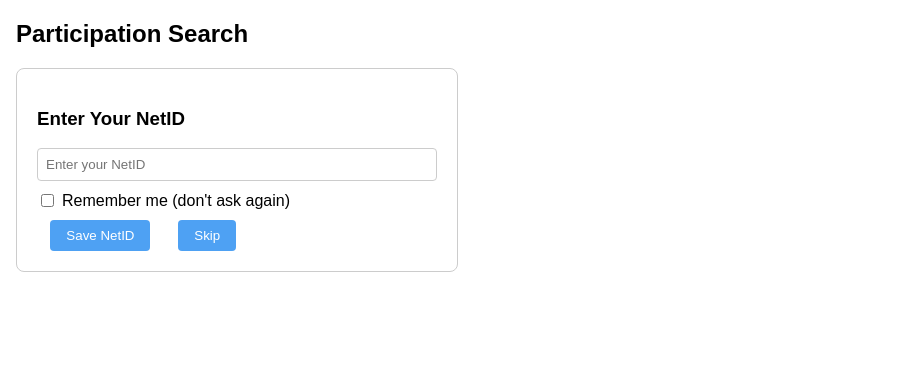
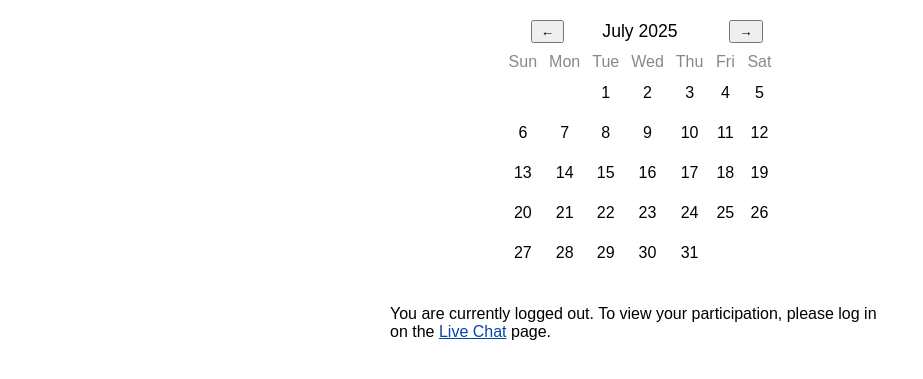
Before and after one commit to nathanielhobbs/foundations-site, a Flask app: page /participation_search in a window 1280 px wide. Shown: the part 84-463 px from the top of the page, without its empty margins (0-923 px from the left). Run offline with Flask 3, Linux system fonts and the light colour scheme.

Commit message:
random updates: updated git and ssh pages with better instruction, fixed kicking in chat

```diff
--- a/app.py
+++ b/app.py
@@ -2,7 +2,7 @@ import os
 import requests
 from dotenv import load_dotenv
 from flask import Flask, render_template, request, Response, abort#, redirect
-from flask_socketio import SocketIO, emit, join_room
+from flask_socketio import SocketIO, emit, join_room, disconnect
 import redis
 from datetime import datetime
 import json
@@ -40,6 +40,8 @@ assignments = [
     }
 ]
 
+# Track socket id to netid/section
+socket_to_user = {}
 
 def check_admin_access():
     code = request.args.get("code")
@@ -221,6 +223,8 @@ def on_join(data):
     join_room(section)
     if netid:
         r.sadd(f"chat:participants:{section}", netid)
+        # Track socket id to netid/section
+        socket_to_user[request.sid] = {"netid": netid, "section": section}
         # Broadcast updated list to room
         participants = list(r.smembers(f"chat:participants:{section}"))
         socketio.emit("participants", {"section": section, "participants": participants}, to=section)
@@ -229,13 +233,53 @@ def on_join(data):
 
 @socketio.on("disconnect")
 def on_disconnect():
-    # Remove user from all participant sets (not perfect, but works for demo)
-    netid = flask_session.get("netid") or "unknown"
-    for key in r.keys("chat:participants:*"):
-        r.srem(key, netid)
-        section = key.split(":")[-1]
-        participants = list(r.smembers(key))
+    sid = request.sid
+    user = socket_to_user.pop(sid, None)
+    if user:
+        netid = user["netid"]
+        section = user["section"]
+        print(f"Disconnect: removing {netid} from section {section}")
+        r.srem(f"chat:participants:{section}", netid)
+        participants = list(r.smembers(f"chat:participants:{section}"))
         socketio.emit("participants", {"section": section, "participants": participants}, to=section)
+    else:
+        print(f"Disconnect: sid {sid} not found in socket_to_user")
+
+@socketio.on("kick_user")
+def handle_kick_user(data):
+    section = data.get("section")
+    netid = data.get("netid")
+    admin_netid = data.get("admin_netid")
+    admin_password = data.get("admin_password")
+    # Only allow admin to kick
+    if not check_admin_auth(admin_netid, admin_password):
+        print(f"Kick denied: invalid admin credentials for {admin_netid}")
+        return
+    print(f"Admin {admin_netid} is attempting to kick {netid} from section {section}")
+    print(f"Current socket_to_user mapping: {socket_to_user}")
+    found = False
+    for sid, info in list(socket_to_user.items()):
+        print(f"Checking sid {sid}: {info}")
+        if info["netid"] == netid and str(info["section"]) == str(section):
+            print(f"Kicking user {netid} (sid {sid}) from section {section}")
+            # Remove from participants set
+            r.srem(f"chat:participants:{section}", netid)
+            participants = list(r.smembers(f"chat:participants:{section}"))
+            socketio.emit("participants", {"section": section, "participants": participants}, to=section)
+            # Notify and disconnect the user
+            socketio.emit("kicked", {"reason": "You have been removed from the chat by an administrator."}, to=sid)
+            disconnect(sid)
+            socket_to_user.pop(sid, None)
+            found = True
+            break
+    if not found:
+        print(f"Kick: user {netid} not found in socket_to_user, but will remove from Redis anyway.")
+        r.srem(f"chat:participants:{section}", netid)
+        participants = list(r.smembers(f"chat:participants:{section}"))
+        socketio.emit("participants", {"section": section, "participants": participants}, to=section)
+    # Emit updated participants list again to ensure frontend updates
+    participants = list(r.smembers(f"chat:participants:{section}"))
+    socketio.emit("participants", {"section": section, "participants": participants}, to=section)
 
 @socketio.on("get_participants")
 def handle_get_participants(data):
@@ -482,10 +526,11 @@ def search_netid():
     query = request.args.get("netid", "").strip().lower()
     if not query:
         # Render a search form with the nav bar
-        return render_template("participation_search.html", query=None, results=None)
+        return render_template("participation_search.html", query=None, results=None, participation_dates=[])
 
     keys = r.keys("participation:*:*")
     results = []
+    participation_dates = set()
 
     for key in keys:
         try:
@@ -493,10 +538,13 @@ def search_netid():
             section = int(section)
             if query in r.smembers(key):
                 results.append((date, section))
+                participation_dates.add(date)
         except ValueError:
             continue
 
-    return render_template("participation_search.html", query=query, results=results)
+    participation_dates = sorted(participation_dates)
+
+    return render_template("participation_search.html", query=query, results=results, participation_dates=participation_dates)
 
 @app.route("/tutorials")
 def tutorials():
--- a/templates/index.html
+++ b/templates/index.html
@@ -4,14 +4,16 @@
 {% block content %}
 <h1>Welcome to Foundations of Business Programming</h1>
 
-<p><strong>Python</strong> is one of the most widely used programming languages in the world. It's known for being readable, beginner-friendly, and powerful enough for real-world applications. From web development and automation to data analysis and machine learning, Python is used across industries and disciplines. This course will give you a solid foundation in Python, with an emphasis on writing clear, practical code and understanding the tools used by professional developers.</p>
+<p><strong>Python</strong> is one of the most widely used programming languages in the world and one of the <i>best</i> languages to learn if it is your first.</p>
+<p> From web development, automation, and data analysis to machine learning, Python is used across all different kinds of industries/disciplines.</p>
+<p> This course will give you a solid foundation in Python, with an emphasis on writing clear, practical code and understanding the tools used by professional developers.</p>
 
 <h2>Topics We'll Cover</h2>
 <ul>
   <li><strong>Terminal / Command Line</strong>: Understanding the difference between the system prompt (<code>$</code>, <code>%</code>, <code>PS></code>) and the Python interpreter prompt (<code>&gt;&gt;&gt;</code>)</li>
   <li><strong>Types</strong>: <code>int</code>, <code>float</code>, <code>bool</code>, <code>str</code>, <code>range</code>, <code>list</code>, <code>dict</code>, <code>tuple</code>, <code>set</code></li>
   <li><strong>String Methods & Data Wrangling</strong>: Using <code>split()</code>, <code>join()</code>, <code>strip()</code>, slicing, and other common techniques to manipulate and clean data</li>
-  <li><strong>Functions</strong>: Defining and calling functions</li>
+  <li><strong>Functions</strong>: Defining and calling functions <code>def</code>, <code>return</code>,<code>*args</code>,<code>**kwargs</code></li>
   <li><strong>Conditionals</strong>: <code>if</code>, <code>elif</code>, <code>else</code></li>
   <li><strong>Loops</strong>: <code>for</code> and <code>while</code> loops, nested loops, <code>break</code>, <code>continue</code>, <code>enumerate</code></li>
   <li><strong>Comprehensions</strong>: List, dictionary, and set comprehensions</li>
--- a/templates/participation_search.html
+++ b/templates/participation_search.html
@@ -63,112 +63,109 @@
 {% endblock %}
 
 {% block content %}
-<h2>Participation Search</h2>
-
-<div id="netidForm" class="netid-form" style="display: none;">
-  <h3>Enter Your NetID</h3>
-  <input type="text" id="netidInput" placeholder="Enter your NetID" required>
-  <div class="remember-me">
-    <input type="checkbox" id="rememberMe">
-    <label for="rememberMe">Remember me (don't ask again)</label>
-  </div>
-  <button onclick="saveNetID()">Save NetID</button>
-  <button onclick="skipNetID()">Skip</button>
-</div>
-
-<div id="storedNetID" class="stored-netid" style="display: none;">
-  <strong>Using NetID:</strong> <span id="displayNetID"></span>
-  <button onclick="changeNetID()" style="margin-left: 10px; background: #6b7280; color: white; border: none; padding: 4px 8px; border-radius: 3px; cursor: pointer;">Change</button>
-</div>
-
-<div id="searchForm" style="display: none;">
-  <form method="get" action="/participation_search" style="margin-bottom: 1em;">
-    <input name="netid" id="searchNetID" placeholder="Enter NetID" value="{{ query or '' }}" required>
-    <input type="submit" value="Search">
-  </form>
-</div>
+<!-- <h2 style="text-align:center;">Participation Search</h2> -->
+<h2 style="text-align:center;"></h2>
+<div style="display:flex; flex-direction:column; align-items:center; justify-content:center; width:100%;">
+  <div id="participationCalendar"></div>
+  <div id="participationContent" style="width:100%; max-width:500px;"></div>
 
   {% if query is not none %}
     {% if results and results|length > 0 %}
-    <h3>Participation for <b>{{ query }}</b></h3>
-    <ul>
+      <h3 style="text-align:center;">Participation for <b>{{ query }}</b></h3>
+      <ul style="display:inline-block; text-align:left; margin:0 auto;">
         {% for date, section in results|sort %}
           <li>{{ date }} — Section {{ section }}</li>
         {% endfor %}
       </ul>
     {% else %}
-    <p>No participation found for <b>{{ query }}</b>.</p>
+      <p style="text-align:center;">No participation found for <b>{{ query }}</b>.</p>
     {% endif %}
   {% endif %}
+</div>
 
 <script>
+// Participation dates from backend
+const participationDates = {{ participation_dates|tojson }};
+
+// Parse participation dates into a Set for fast lookup
+const participationSet = new Set(participationDates);
+
+function renderCalendar(year, month) {
+  const calendarDiv = document.getElementById('participationCalendar');
+  if (!calendarDiv) return;
+
+  // Build a calendar for the given month
+  const firstDay = new Date(year, month, 1);
+  const lastDay = new Date(year, month + 1, 0);
+  const startDay = firstDay.getDay(); // 0=Sun
+  const daysInMonth = lastDay.getDate();
+
+  // Month/year header with navigation
+  let html = '<div style="display:flex; align-items:center; justify-content:center; margin-bottom:0.5em; gap:1em;">';
+  html += `<button id="prevMonthBtn" style="padding:2px 8px;">&#8592;</button>`;
+  html += `<span style="font-size:1.1em; min-width:120px; text-align:center;">${firstDay.toLocaleString('default', { month: 'long', year: 'numeric' })}</span>`;
+  html += `<button id="nextMonthBtn" style="padding:2px 8px;">&#8594;</button>`;
+  html += '</div>';
+
+  html += '<table style="border-collapse:collapse; margin-bottom:1em;">';
+  html += '<tr>';
+  ['Sun','Mon','Tue','Wed','Thu','Fri','Sat'].forEach(d => {
+    html += `<th style="padding:2px 6px; font-weight:normal; color:#888;">${d}</th>`;
+  });
+  html += '</tr><tr>';
+
+  // Pad start
+  for (let i = 0; i < startDay; i++) html += '<td></td>';
+
+  for (let day = 1; day <= daysInMonth; day++) {
+    const dateStr = `${year}-${String(month+1).padStart(2,'0')}-${String(day).padStart(2,'0')}`;
+    const hasDot = participationSet.has(dateStr);
+    html += `<td style="text-align:center; padding:4px 0; width:32px; height:32px; position:relative;">${day}`;
+    if (hasDot) {
+      html += '<div style="width:7px; height:7px; background:#4ea1f3; border-radius:50%; position:absolute; left:50%; transform:translateX(-50%); bottom:4px;"></div>';
+    }
+    html += '</td>';
+    if ((startDay + day) % 7 === 0 && day !== daysInMonth) html += '</tr><tr>';
+  }
+  html += '</tr></table>';
+  calendarDiv.innerHTML = html;
+
+  // Add event listeners for navigation
+  document.getElementById('prevMonthBtn').onclick = function() {
+    let newMonth = month - 1;
+    let newYear = year;
+    if (newMonth < 0) {
+      newMonth = 11;
+      newYear--;
+    }
+    renderCalendar(newYear, newMonth);
+  };
+  document.getElementById('nextMonthBtn').onclick = function() {
+    let newMonth = month + 1;
+    let newYear = year;
+    if (newMonth > 11) {
+      newMonth = 0;
+      newYear++;
+    }
+    renderCalendar(newYear, newMonth);
+  };
+}
+
 document.addEventListener('DOMContentLoaded', function() {
-  const netidForm = document.getElementById('netidForm');
-  const storedNetID = document.getElementById('storedNetID');
-  const searchForm = document.getElementById('searchForm');
-  const displayNetID = document.getElementById('displayNetID');
-  const searchNetID = document.getElementById('searchNetID');
-
-  // Check if we have a stored NetID
+  const now = new Date();
+  renderCalendar(now.getFullYear(), now.getMonth());
+  const participationContent = document.getElementById('participationContent');
   const storedNetid = localStorage.getItem('netid');
-  const rememberMe = localStorage.getItem('rememberMe') === 'true';
-
-  if (storedNetid && rememberMe) {
-    // User has chosen to remember their NetID
-    displayNetID.textContent = storedNetid;
-    storedNetID.style.display = 'block';
-    searchForm.style.display = 'block';
-    searchNetID.value = storedNetid;
-  } else if (storedNetid) {
-    // User has a NetID but hasn't chosen to remember it
-    displayNetID.textContent = storedNetid;
-    storedNetID.style.display = 'block';
-    searchForm.style.display = 'block';
-    searchNetID.value = storedNetid;
-  } else {
-    // No NetID stored, show the form
-    netidForm.style.display = 'block';
+  // Check if URL already has ?netid=...
+  const urlParams = new URLSearchParams(window.location.search);
+  const urlNetid = urlParams.get('netid');
+  if (storedNetid && !urlNetid) {
+    // User is logged in and not already viewing their participation, redirect
+    window.location.href = '/participation_search?netid=' + encodeURIComponent(storedNetid);
+  } else if (!storedNetid && !urlNetid) {
+    // Not logged in and not searching, show message
+    participationContent.innerHTML = '<p>You are currently logged out. To view your participation, please log in on the <a href="/chat/1">Live Chat</a> page.</p>';
   }
 });
-
-function saveNetID() {
-  const netidInput = document.getElementById('netidInput');
-  const rememberMe = document.getElementById('rememberMe');
-  const netid = netidInput.value.trim();
-
-  if (netid) {
-    localStorage.setItem('netid', netid);
-    localStorage.setItem('netidDate', new Date().toISOString().slice(0, 10));
-
-    if (rememberMe.checked) {
-      localStorage.setItem('rememberMe', 'true');
-    }
-
-    // Hide form and show stored NetID
-    document.getElementById('netidForm').style.display = 'none';
-    document.getElementById('storedNetID').style.display = 'block';
-    document.getElementById('searchForm').style.display = 'block';
-    document.getElementById('displayNetID').textContent = netid;
-    document.getElementById('searchNetID').value = netid;
-  }
-}
-
-function skipNetID() {
-  // Hide form and show search form without NetID
-  document.getElementById('netidForm').style.display = 'none';
-  document.getElementById('searchForm').style.display = 'block';
-}
-
-function changeNetID() {
-  // Clear stored NetID and show form again
-  localStorage.removeItem('netid');
-  localStorage.removeItem('rememberMe');
-  localStorage.removeItem('netidDate');
-
-  document.getElementById('storedNetID').style.display = 'none';
-  document.getElementById('netidForm').style.display = 'block';
-  document.getElementById('netidInput').value = '';
-  document.getElementById('rememberMe').checked = false;
-}
 </script>
 {% endblock %}
--- a/templates/ssh.html
+++ b/templates/ssh.html
@@ -9,11 +9,13 @@
 
 <h2>Generate a Keypair</h2>
 <p>Open your terminal (or Git Bash on Windows) and run:</p>
-<pre><code>ssh-keygen -t ed25519 -C "you@example.com"</code></pre>
+<pre><code>ssh-keygen -t rsa</code></pre>
 <p>Press Enter to accept the default save location. When prompted for a passphrase, just press Enter to skip.</p>
+<p>After this, you should have a folder .ssh in your home directory with a key pair: id_rsa (this is your PRIVATE key) and id_rsa.pub (your PUBLIC key). </p>
+<p><b>NEVER SHARE YOUR PRIVATE KEY!</b></b></p>
 
 <h2>Upload Your Public Key to GitHub</h2>
-<pre><code>cat ~/.ssh/id_ed25519.pub</code></pre>
+<pre><code>cat ~/.ssh/id_rsa.pub</code></pre>
 <p>Copy the output, then visit <a href="https://github.com/settings/ssh/new">github.com/settings/ssh/new</a> and paste it in.</p>
 
 <h2>Verify Setup</h2>
```
Also changed, not shown: templates/chat.html (+108 -31 lines), templates/git.html (+11 -1 lines). Lines whose indentation alone changed are shown as unchanged.
